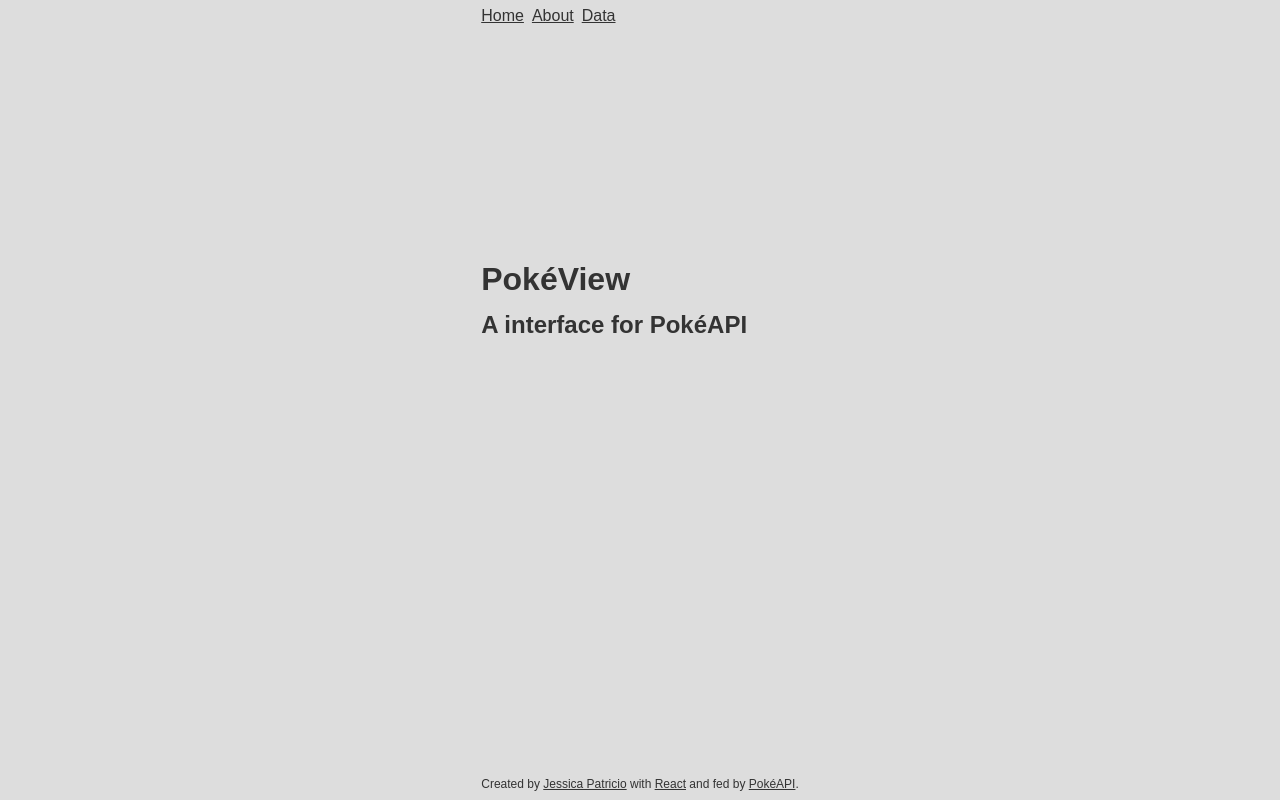
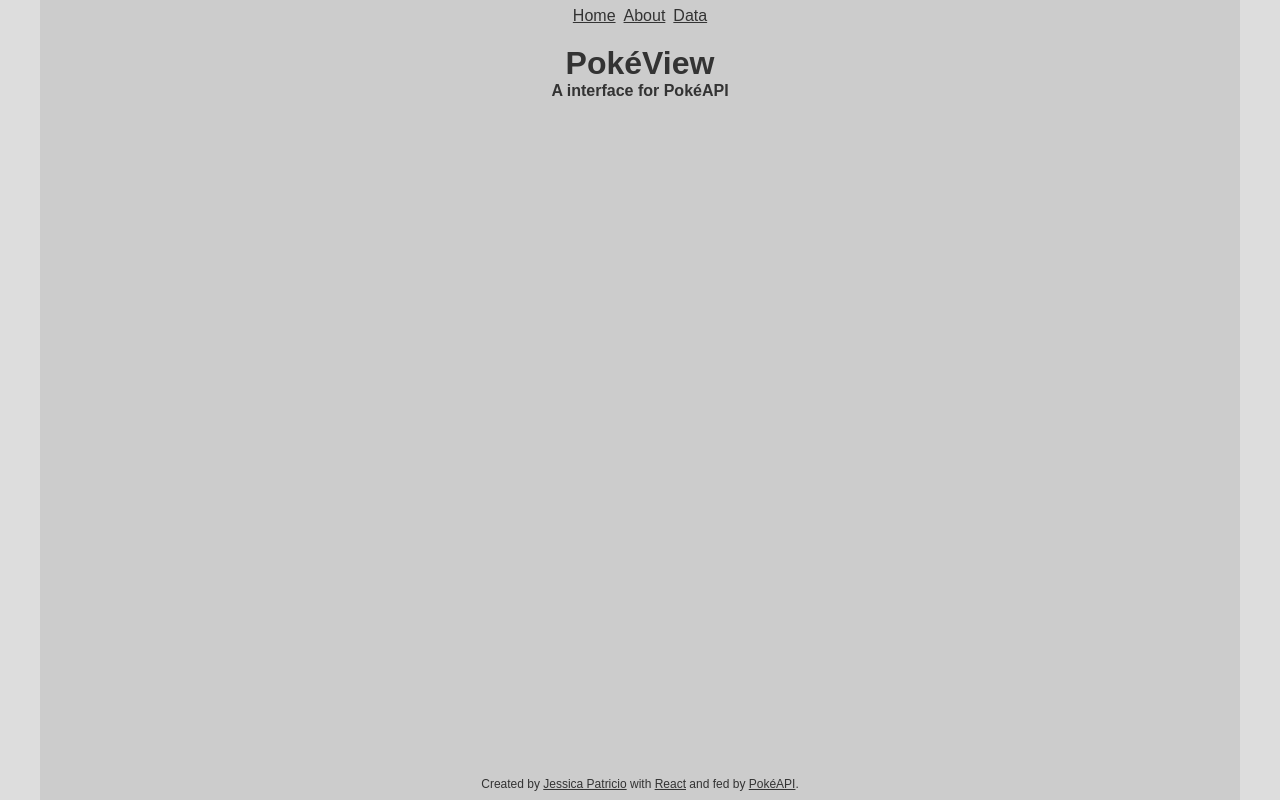
Before and after one commit to jessicaccp/pokeview, a React (Create React App) app: page / in a window 1280 px wide. Built offline with nearby package versions, Linux system fonts and the light colour scheme.

Commit message:
add flex properties to layout

```diff
--- a/src/assets/css/index.css
+++ b/src/assets/css/index.css
@@ -17,15 +17,19 @@
 
 #root {
   max-width: 1200px;
+  width: 1200px;
   display: flex;
   flex-direction: column;
-  justify-content: space-between;
+  align-items: center;
+  background-color: #ccc;
 }
 
 nav {
   display: flex;
   align-items: center;
+  justify-content: center;
   height: 2rem;
+  width: 100%;
 }
 
 a {
@@ -38,19 +42,37 @@
   text-decoration: none;
 }
 
-h1 {
-  line-height: 2;
-}
-
 ul {
   list-style: none;
   display: flex;
   gap: 0.5rem;
 }
 
+header {
+  height: 5rem;
+  width: 100%;
+  display: flex;
+  flex-direction: column;
+  align-items: center;
+  justify-content: center;
+}
+
+header h2 {
+  font-size: 1rem;;
+}
+
+main {
+  height: calc(100vh - 9rem);
+  width: 100%;
+  display: flex;
+  justify-content: center;
+}
+
 footer {
   display: flex;
   align-items: center;
+  justify-content: center;
   height: 2rem;
+  width: 100%;
   font-size: 0.75rem;
 }
```
